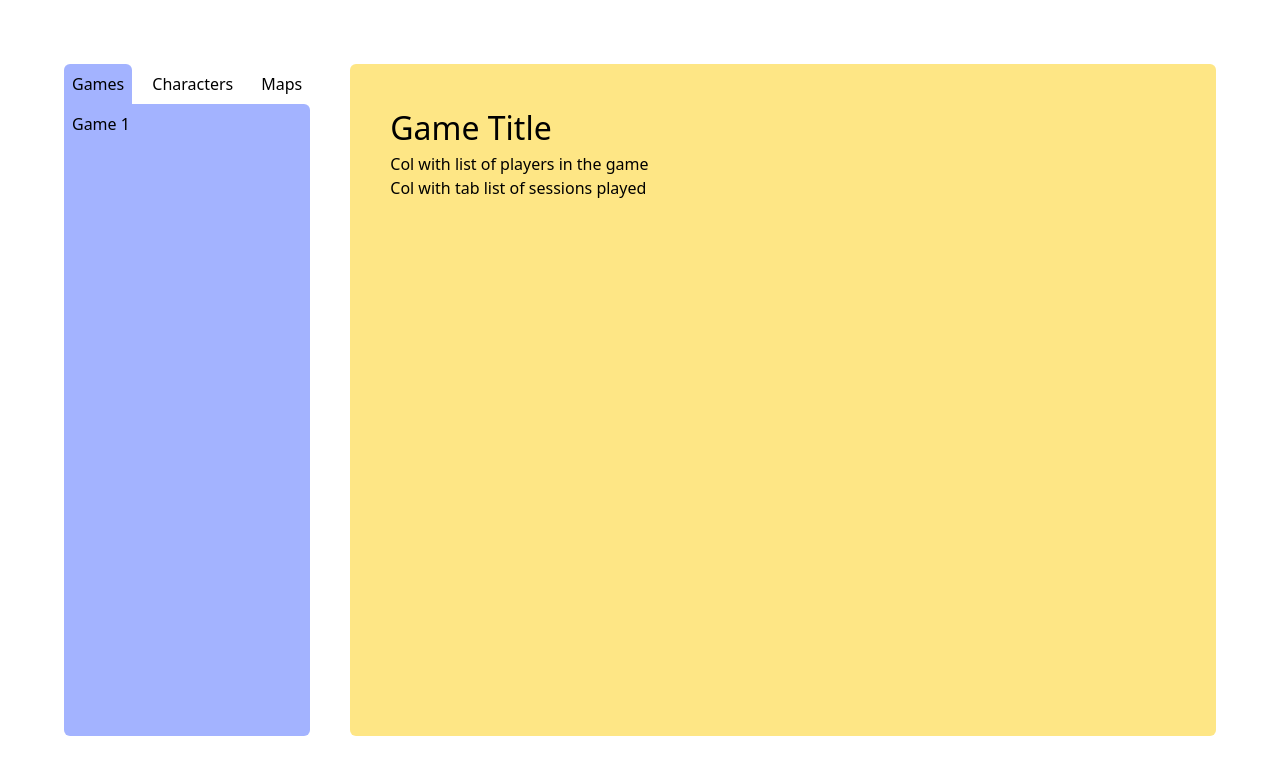
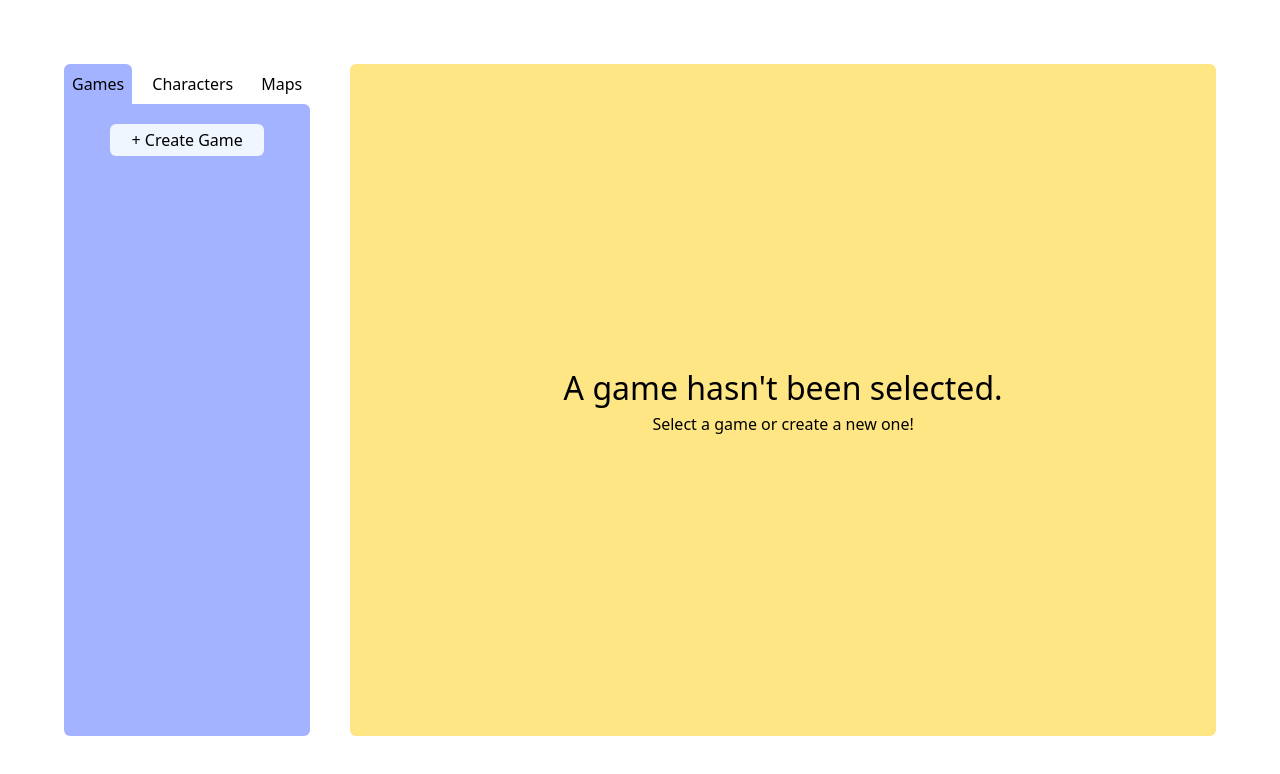
Before and after one commit to hailey-tran-9/dnd-project, a React (Vite) app: page / in a window 1280 px wide. Shown: the top 774 px of the page. Built offline with nearby package versions, Linux system fonts and the light colour scheme.

Commit message:
[MainMenu] add basic games/characters ui

```diff
--- a/src/App.jsx
+++ b/src/App.jsx
@@ -1,7 +1,7 @@
 import "./App.css";
 
 import Login from "./components/Login.jsx";
-import MainMenu from "./components/MainMenu.jsx";
+import MainMenu from "./components/mainMenu/MainMenu.jsx";
 import Game from "./components/Game.jsx";
 
 function App() {
--- a/src/components/MainMenu.jsx
+++ /dev/null
@@ -1,19 +0,0 @@
-import { useState } from "react";
-
-import Selection from "./Selection.jsx";
-import MainMenuInfo from "./MainMenuInfo.jsx";
-
-export default function MainMenu() {
-  const [games, setGames] = useState([]);
-  const [characters, setCharacters] = useState([]);
-  const [maps, setMaps] = useState([]);
-
-  const [selectedTab, setSelectedTab] = useState("Games");
-
-  return (
-    <div className="h-dvh flex flex-row p-16 gap-10">
-      <Selection selectedTab={selectedTab} updateSelectedTab={setSelectedTab} />
-      <MainMenuInfo selectedTab={selectedTab} />
-    </div>
-  );
-}
--- a/src/components/MainMenuInfo.jsx
+++ /dev/null
@@ -1,31 +0,0 @@
-export default function MainMenuInfo({ selectedTab }) {
-  let infoContent;
-  if (selectedTab === "Games") {
-    infoContent = (<>
-        <h1>Game Title</h1>
-        <p>Col with list of players in the game</p>
-        <p>Col with tab list of sessions played</p>
-
-    </>);
-  } else if (selectedTab === "Characters") {
-    infoContent = (<>
-        <h1>Character Name</h1>
-        <h2>Class | Lvl</h2>
-        <h3>List of games this char is in or not currently active</h3>
-        <p>Row of ability scores</p>
-        <p>Col for class/race features, col for inventory, col for notes</p>
-    </>);
-  } else if (selectedTab === "Maps") {
-    infoContent = (<>
-        <h1>Map Name</h1>
-        <h2>Game the map is in</h2>
-        <p>Preview of the map</p>
-    </>);
-  }
-
-  return (
-    <div className="flex flex-col bg-amber-200 grow rounded-md p-10">
-      {infoContent}
-    </div>
-  );
-}
--- /dev/null
+++ b/src/components/mainMenu/AbilityScoreBox.jsx
@@ -0,0 +1,10 @@
+export default function AbilityScoreBox() {
+  return (
+    <div className="bg-white text-center p-5 rounded-full">
+      <p>
+        <b>12</b>
+      </p>
+      <p>(+0)</p>
+    </div>
+  );
+}
--- /dev/null
+++ b/src/components/mainMenu/CharacterInfo.jsx
@@ -0,0 +1,38 @@
+import AbilityScoreBox from "./AbilityScoreBox.jsx";
+
+export default function CharacterInfo({ selectedCharacter }) {
+  if (selectedCharacter === null) {
+    return (
+      <div className="text-center my-auto">
+        <h1>A character hasn't been selected.</h1>
+        <p>Select a character or create a new one!</p>
+      </div>
+    );
+  }
+
+  return (
+    <>
+      <h1>Character Name</h1>
+      <h2>Class | Lvl</h2>
+      <div className="flex flex-row justify-around py-5">
+        <AbilityScoreBox />
+        <AbilityScoreBox />
+        <AbilityScoreBox />
+        <AbilityScoreBox />
+        <AbilityScoreBox />
+        <AbilityScoreBox />
+      </div>
+      <div className="grid grid-cols-3 gap-5 grow">
+        <div className="flex flex-col bg-white rounded-lg p-5">
+          <h3 className="text-center">Class & Race Features</h3>
+        </div>
+        <div className="flex flex-col bg-white rounded-lg p-5">
+          <h3 className="text-center">Inventory</h3>
+        </div>
+        <div className="flex flex-col bg-white rounded-lg p-5">
+          <h3 className="text-center">Notes</h3>
+        </div>
+      </div>
+    </>
+  );
+}
--- /dev/null
+++ b/src/components/mainMenu/GameInfo.jsx
@@ -0,0 +1,38 @@
+import GameInfoBox from "./GameInfoBox.jsx";
+
+export default function GameInfo({ selectedGame }) {
+  if (selectedGame === null) {
+    return (
+      <div className="text-center my-auto">
+        <h1>A game hasn't been selected.</h1>
+        <p>Select a game or create a new one!</p>
+      </div>
+    );
+  }
+
+  return (
+    <>
+      <h1>Game Title</h1>
+      <div className="h-11/12 flex flex-row gap-12">
+        <div className="w-1/3 flex flex-col">
+          <h2 className="mb-2">Players</h2>
+          <ul className="flex flex-col gap-1 overflow-y-auto">
+            <GameInfoBox classes="p-3">
+              <h3>Player Name</h3>
+              <p>Class | Lvl</p>
+            </GameInfoBox>
+          </ul>
+        </div>
+        <div className="w-2/3 flex flex-col">
+          <h2 className="mb-2">Sessions</h2>
+          <div className="flex flex-col gap-1 overflow-y-auto">
+            <GameInfoBox classes="p-3">
+              <h3>Session #__</h3>
+              <p>Date</p>
+            </GameInfoBox>
+          </div>
+        </div>
+      </div>
+    </>
+  );
+}
--- /dev/null
+++ b/src/components/mainMenu/GameInfoBox.jsx
@@ -0,0 +1,3 @@
+export default function GameInfoBox({ classes, children }) {
+  return <div className={"bg-white rounded-md " + classes}>{children}</div>;
+}
--- /dev/null
+++ b/src/components/mainMenu/MainMenu.jsx
@@ -0,0 +1,36 @@
+import { useState } from "react";
+
+import Selection from "./Selection.jsx";
+import MainMenuInfo from "./MainMenuInfo.jsx";
+
+export default function MainMenu() {
+  const [games, setGames] = useState([]);
+  const [characters, setCharacters] = useState([]);
+  const [maps, setMaps] = useState([]);
+
+  const [selectedTab, setSelectedTab] = useState("Games");
+  const [selectedItem, setSelectedItem] = useState({
+    game: null,
+    character: null,
+    map: null,
+  });
+
+  const selectionProps = {
+    selectedTab,
+    updateSelectedTab: setSelectedTab,
+    games,
+    updateGames: setGames,
+    characters,
+    updateCharacters: setCharacters,
+    maps,
+    updateMaps: setMaps,
+    updateSelectedItem: setSelectedItem,
+  };
+
+  return (
+    <div className="h-dvh flex flex-row p-16 gap-10">
+      <Selection props={selectionProps} />
+      <MainMenuInfo selectedTab={selectedTab} selectedItem={selectedItem} />
+    </div>
+  );
+}
--- /dev/null
+++ b/src/components/mainMenu/MainMenuInfo.jsx
@@ -0,0 +1,25 @@
+import GameInfo from "./GameInfo.jsx";
+import CharacterInfo from "./CharacterInfo.jsx";
+
+export default function MainMenuInfo({ selectedTab, selectedItem }) {
+  let infoContent;
+  if (selectedTab === "Games") {
+    infoContent = <GameInfo selectedGame={selectedItem.game} />;
+  } else if (selectedTab === "Characters") {
+    infoContent = <CharacterInfo selectedCharacter={selectedItem.character} />;
+  } else if (selectedTab === "Maps") {
+    infoContent = (
+      <>
+        <h1>Map Name</h1>
+        <h2>Game the map is in</h2>
+        <p>Preview of the map</p>
+      </>
+    );
+  }
+
+  return (
+    <div className="flex flex-col bg-amber-200 grow rounded-md p-10">
+      {infoContent}
+    </div>
+  );
+}
--- a/src/components/Selection.jsx
+++ b/src/components/mainMenu/Selection.jsx
@@ -1,17 +1,35 @@
-import { useState } from "react";
+import SelectionButton from "./SelectionButton.jsx";
 
-export default function Selection({ selectedTab, updateSelectedTab }) {
+export default function Selection({ props }) {
+  const {
+    selectedTab,
+    updateSelectedTab,
+    games,
+    updateGames,
+    characters,
+    updateCharacters,
+    maps,
+    updateMaps,
+    updateSelectedItem,
+  } = props;
+
   let listContent;
-  let ulRoundedClass;
+  let roundedClass;
   if (selectedTab === "Games") {
-    listContent = <li>Game 1</li>;
-    ulRoundedClass = "rounded-tr-md";
+    listContent = games.map((game) => (
+      <SelectionButton name={game.name} key={game.name} />
+    ));
+    roundedClass = "rounded-tr-md";
   } else if (selectedTab === "Characters") {
-    listContent = <li>Character 1</li>;
-    ulRoundedClass = "rounded-t-md";
+    listContent = characters.map((character) => (
+      <SelectionButton name={character.name} key={character.name} />
+    ));
+    roundedClass = "rounded-t-md";
   } else if (selectedTab === "Maps") {
-    listContent = <li>Map 1</li>;
-    ulRoundedClass = "rounded-tl-md";
+    listContent = maps.map((map) => (
+      <SelectionButton name={map.name} key={map.name} />
+    ));
+    roundedClass = "rounded-tl-md";
   }
 
   function handleGamesTabClick() {
@@ -29,10 +47,10 @@ export default function Selection({ selectedTab, updateSelectedTab }) {
   const padding = "p-2";
   const activeClasses = "bg-indigo-300 rounded-t-md " + padding;
   const inactiveClasses = "bg-white rounded-t-md " + padding;
-  const ulClasses = [
-    "bg-indigo-300 rounded-b-md grow",
+  const dynamicRoundedClasses = [
+    "flex flex-col bg-indigo-300 rounded-b-md pt-5 grow",
     padding,
-    ulRoundedClass,
+    roundedClass,
   ].join(" ");
 
   return (
@@ -62,7 +80,17 @@ export default function Selection({ selectedTab, updateSelectedTab }) {
           Maps
         </button>
       </div>
-      <ul className={ulClasses}>{listContent}</ul>
+      <div className={dynamicRoundedClasses}>
+        <button
+          type="button"
+          className="w-2/3 self-center bg-blue-50 hover:bg-blue-300 hover:text-white p-1 rounded-md"
+        >
+          + Create {selectedTab.slice(0, -1)}
+        </button>
+        <ul className={"bg-indigo-300 rounded-t-md " + padding}>
+          {listContent}
+        </ul>
+      </div>
     </div>
   );
 }
--- /dev/null
+++ b/src/components/mainMenu/SelectionButton.jsx
@@ -0,0 +1,7 @@
+export default function SelectionButton({ name, ...props }) {
+  return (
+    <button key={name} type="button" className="p-2" {...props}>
+      {name}
+    </button>
+  );
+}
```
